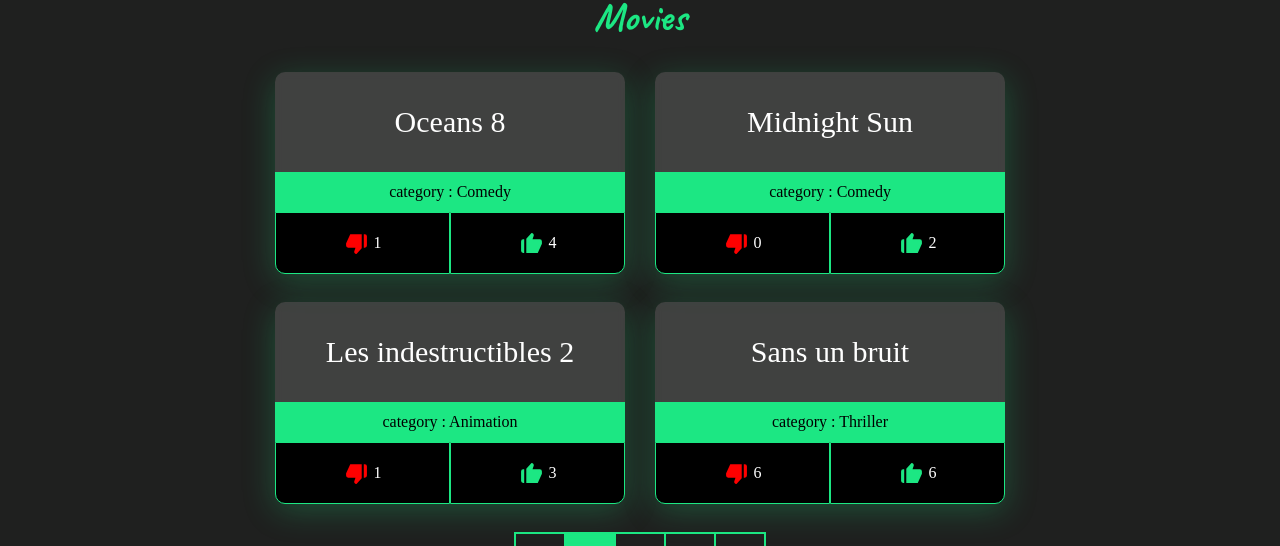
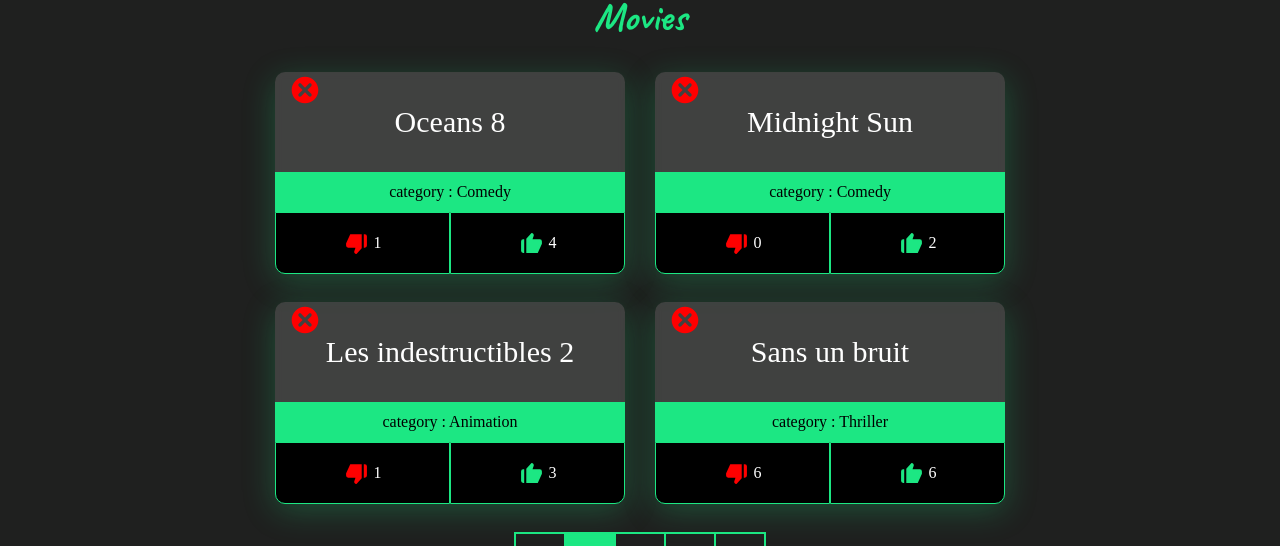
Before and after one commit to Tshoms/movie-tshoms, a React (Vite) app: page /Home/1 in a window 1280 px wide. Shown: the part 757-1303 px from the top of the page. Built offline with nearby package versions, Linux system fonts and the light colour scheme; a web font is replaced by a local one.

Commit message:
main: Card.jsx > add handleDelete

```diff
--- a/src/Components/home/Main.jsx
+++ b/src/Components/home/Main.jsx
@@ -32,6 +32,7 @@
     getMovies();
   }, []);
 
+  // pagination algo ----------
   const prePage = (event) => {
     event.preventDefault();
     console.log("prePage !!!");
@@ -52,6 +53,12 @@
     console.log("valeur id :", id);
     setCurrentPage(id);
   };
+
+  const handleDelete = (e) => {
+    e.preventDefault();
+    alert("handleDelete !!!");
+  };
+
   return (
     <MainStyled>
       <h3>Movies</h3>
@@ -64,6 +71,7 @@
             category={item.category}
             likes={item.likes}
             dislikes={item.dislikes}
+            onclick={handleDelete}
           />
         ))}
       </div>
--- a/src/reusable-ui/Card.jsx
+++ b/src/reusable-ui/Card.jsx
@@ -1,8 +1,9 @@
 import React from "react";
 import styled from "styled-components";
 import { BiSolidDislike, BiSolidLike } from "react-icons/bi";
+import { TiDelete } from "react-icons/ti";
 
-function Card({ id, title, category, likes, dislikes }) {
+function Card({ id, title, category, likes, dislikes, onclick }) {
   return (
     <CardStyled id={id}>
       <div className="title-space">
@@ -22,11 +23,15 @@
           <p>{likes}</p>
         </div>
       </div>
+      <div className="delete">
+        <TiDelete className="icon-delete" onClick={onclick} />
+      </div>
     </CardStyled>
   );
 }
 
 const CardStyled = styled.div`
+  position: relative;
   display: flex;
   flex-direction: column;
   height: 200px;
@@ -100,7 +105,22 @@
       }
     }
   }
+  .delete {
+    display: flex;
+    justify-content: center;
+    align-items: center;
+    position: absolute;
+    height: 35px;
+    width: 60px;
+    /* border: 1px solid red; */
+    top: 0;
 
+    .icon-delete {
+      color: red;
+      font-size: 40px;
+      cursor: pointer;
+    }
+  }
   /* ---- media Querie ---- */
 
   @media (max-width: 440px) {
```
